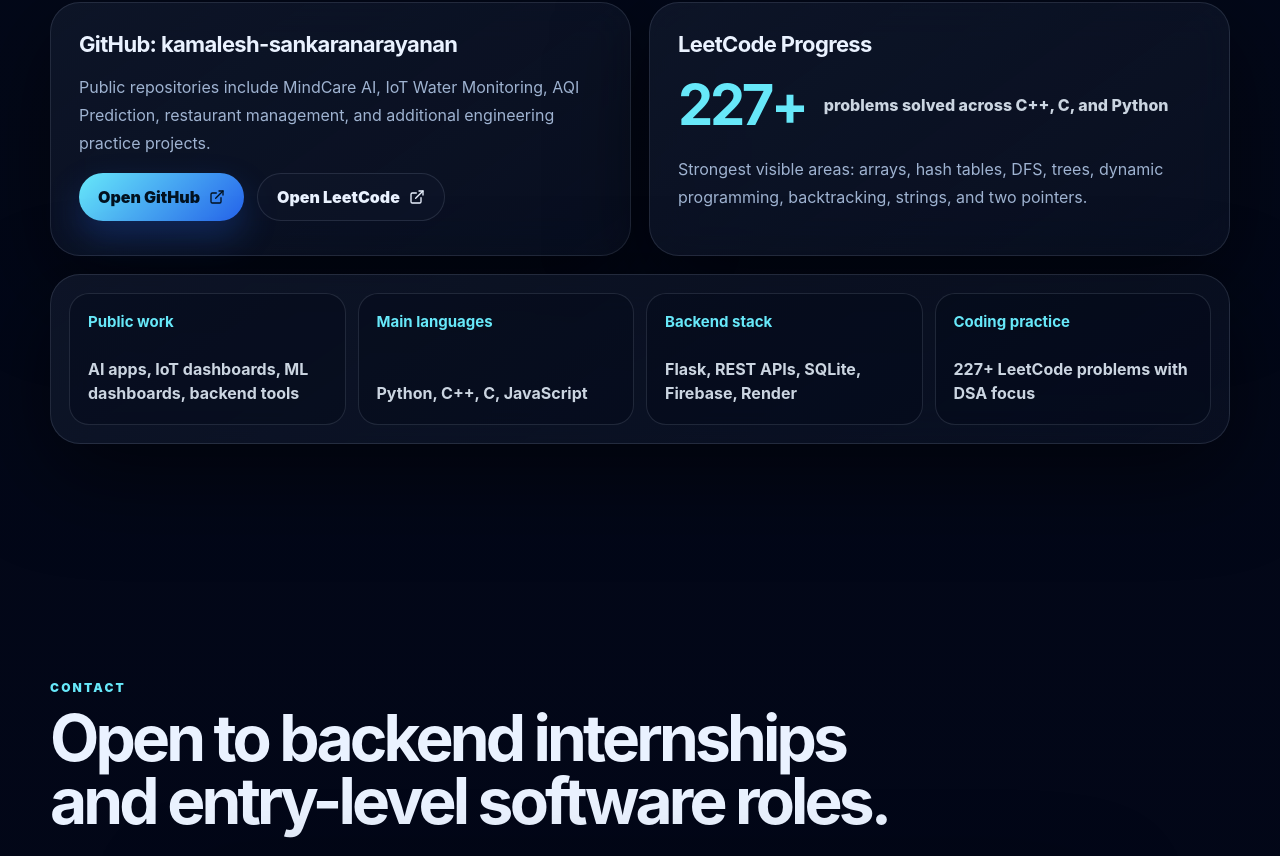
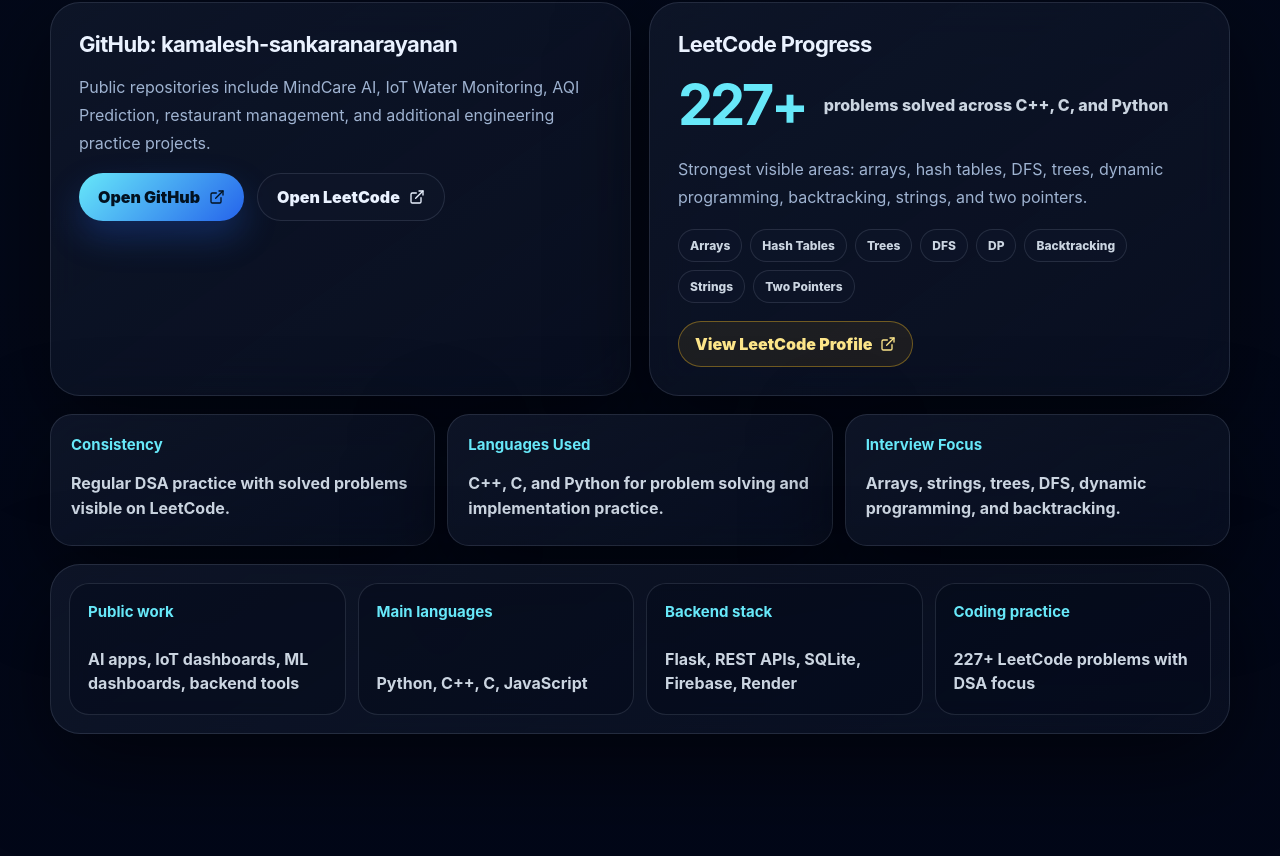
Before and after one commit to kamalesh-sankaranarayanan/My-Portfolio, a React (Vite) app: page / in a window 1280 px wide. Shown: the part 11144-12000 px from the top of the page. Built offline with nearby package versions, Linux system fonts and the light colour scheme.

Commit message:
Enhance LeetCode coding section

```diff
--- a/src/App.tsx
+++ b/src/App.tsx
@@ -209,6 +209,26 @@
               <strong>227+</strong><span>problems solved across C++, C, and Python</span>
             </div>
             <p>Strongest visible areas: arrays, hash tables, DFS, trees, dynamic programming, backtracking, strings, and two pointers.</p>
+            <div className="leetcode-focus">
+              {['Arrays', 'Hash Tables', 'Trees', 'DFS', 'DP', 'Backtracking', 'Strings', 'Two Pointers'].map((topic) => <Pill key={topic}>{topic}</Pill>)}
+            </div>
+            <a className="leetcode-profile-link" href={profile.leetcode} target="_blank" rel="noreferrer">
+              View LeetCode Profile <ExternalLink size={16} />
+            </a>
+          </div>
+        </div>
+        <div className="coding-practice-grid">
+          <div className="practice-card glass">
+            <strong>Consistency</strong>
+            <span>Regular DSA practice with solved problems visible on LeetCode.</span>
+          </div>
+          <div className="practice-card glass">
+            <strong>Languages Used</strong>
+            <span>C++, C, and Python for problem solving and implementation practice.</span>
+          </div>
+          <div className="practice-card glass">
+            <strong>Interview Focus</strong>
+            <span>Arrays, strings, trees, DFS, dynamic programming, and backtracking.</span>
           </div>
         </div>
         <div className="github-metrics glass">
--- a/src/styles.css
+++ b/src/styles.css
@@ -213,6 +213,26 @@
 .leetcode-stats { display: flex; gap: 18px; align-items: center; margin: 14px 0; }
 .leetcode-stats strong { font-size: 56px; letter-spacing: -0.06em; color: var(--cyan); }
 .leetcode-stats span { color: var(--soft); font-weight: 800; }
+.leetcode-focus { display: flex; flex-wrap: wrap; gap: 8px; margin: 18px 0; }
+.leetcode-profile-link {
+  min-height: 46px;
+  display: inline-flex;
+  align-items: center;
+  justify-content: center;
+  gap: 8px;
+  border-radius: 999px;
+  border: 1px solid rgba(251, 191, 36, .38);
+  color: #fde68a;
+  background: rgba(251, 191, 36, .08);
+  padding: 0 16px;
+  font-weight: 900;
+  transition: transform .2s ease, border-color .2s ease, background .2s ease;
+}
+.leetcode-profile-link:hover { transform: translateY(-2px); border-color: rgba(251, 191, 36, .72); background: rgba(251, 191, 36, .13); }
+.coding-practice-grid { margin-top: 18px; display: grid; grid-template-columns: repeat(3, minmax(0, 1fr)); gap: 12px; }
+.practice-card { border-radius: 22px; padding: 20px; display: grid; gap: 12px; min-height: 132px; }
+.practice-card strong { color: var(--cyan); font-size: 15px; }
+.practice-card span { color: var(--soft); line-height: 1.55; font-weight: 750; }
 .github-metrics { margin-top: 18px; border-radius: 30px; padding: 18px; display: grid; grid-template-columns: repeat(4, minmax(0, 1fr)); gap: 12px; }
 .github-metrics div { min-height: 132px; border-radius: 20px; border: 1px solid var(--line); padding: 18px; background: rgba(2, 6, 23, .34); display: flex; flex-direction: column; justify-content: space-between; }
 .github-metrics strong { color: var(--cyan); font-size: 15px; }
@@ -288,7 +308,7 @@
   }
   .hero, .about-grid, .project-card, .github-layout { grid-template-columns: 1fr; }
   .skills-grid, .proof-grid, .certificates-grid { grid-template-columns: repeat(2, minmax(0, 1fr)); }
-  .github-metrics { grid-template-columns: repeat(2, minmax(0, 1fr)); }
+  .github-metrics, .coding-practice-grid { grid-template-columns: repeat(2, minmax(0, 1fr)); }
   .hero-stats, .signal-grid, .project-details { grid-template-columns: 1fr 1fr; }
   .section { width: min(100% - 28px, 1180px); padding: 82px 0; }
   .hero { min-height: auto; gap: 26px; padding-top: 118px; }
@@ -312,7 +332,7 @@
   .about-card, .skill-card, .timeline-card, .github-card, .leetcode-card, .contact-card { border-radius: 22px; padding: 20px; }
   .system-card { padding: 16px; }
   pre { padding: 16px; font-size: 12px; white-space: pre-wrap; word-break: break-word; }
-  .skills-grid, .proof-grid, .certificates-grid, .github-metrics { grid-template-columns: 1fr; }
+  .skills-grid, .proof-grid, .certificates-grid, .github-metrics, .coding-practice-grid { grid-template-columns: 1fr; }
   .hero-stats, .signal-grid, .project-details { grid-template-columns: 1fr; }
   .timeline-card { grid-template-columns: 1fr; }
   .timeline-index { width: 48px; height: 48px; }
@@ -322,6 +342,8 @@
   .certificate-link { width: 100%; }
   .leetcode-stats { align-items: flex-start; flex-direction: column; gap: 4px; }
   .leetcode-stats strong { font-size: 44px; }
+  .leetcode-profile-link { width: 100%; }
+  .practice-card { min-height: 0; padding: 18px; }
   .github-metrics { padding: 12px; }
   .github-metrics div { min-height: 110px; }
   .company-strip { border-radius: 22px; padding: 14px; }
```
